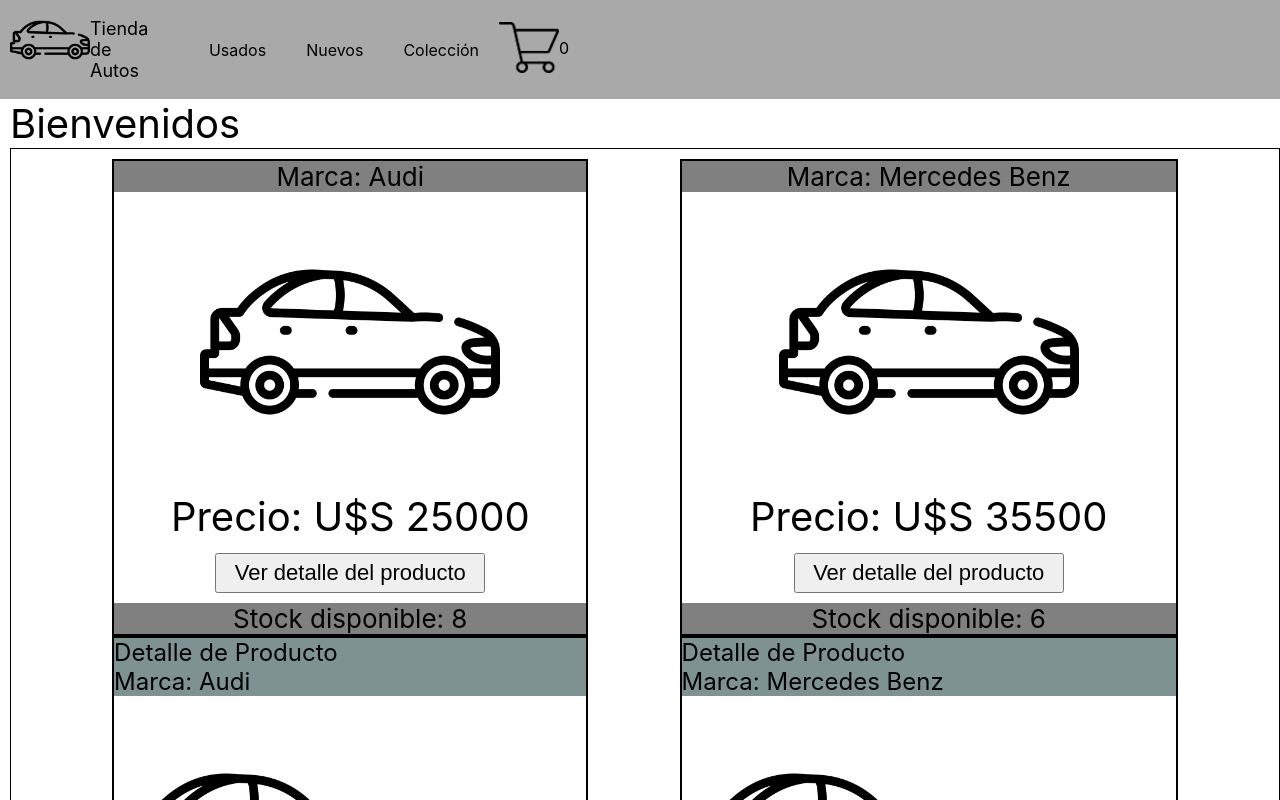
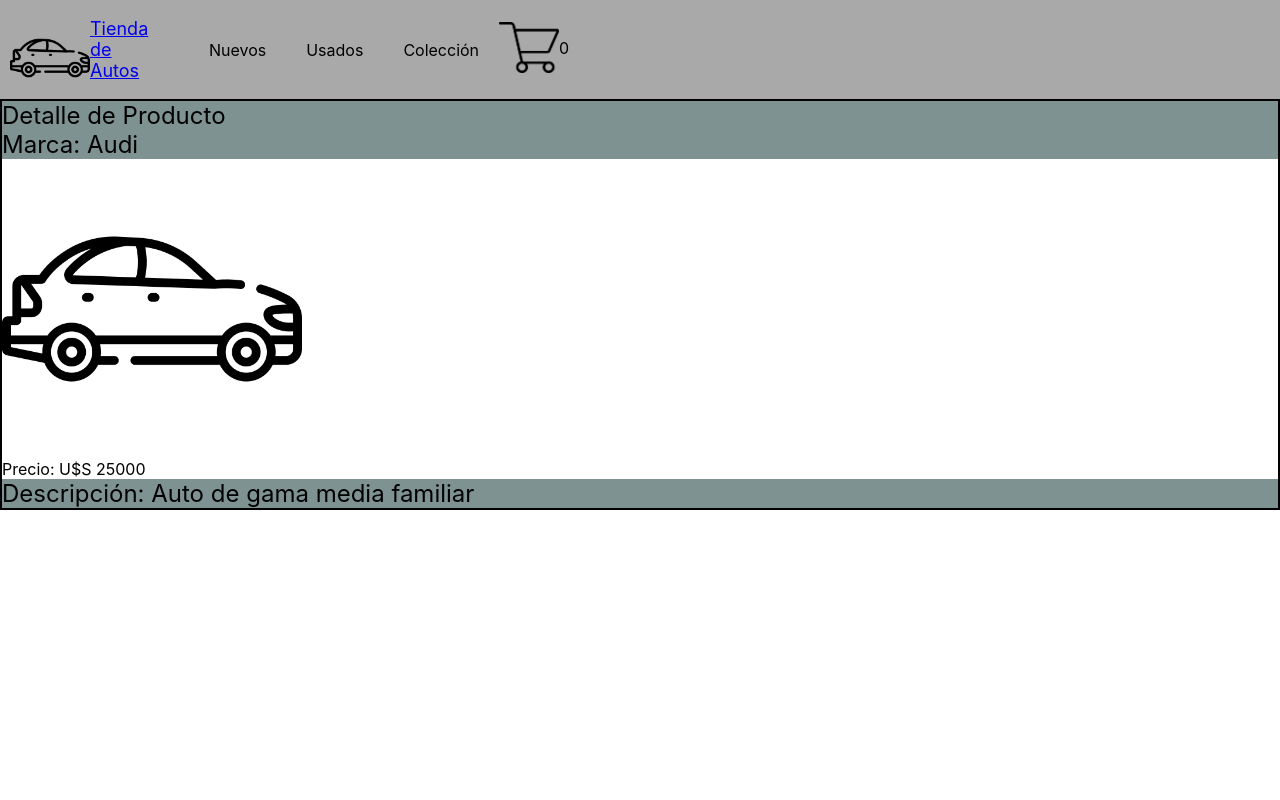
Before and after one commit to javier-brizzio/autosTienda-brizzio, a React (Create React App) app: page /item/1 in a window 1280 px wide. Shown: the top 800 px of the page. Built offline with nearby package versions, Linux system fonts and the light colour scheme.

Commit message:
Entrega 7 - Routing y navegacion

```diff
--- a/public/autos.json
+++ b/public/autos.json
@@ -3,6 +3,7 @@
     {
         "id": 1,
         "title": "Audi",
+        "category": "usados",
         "price": 25000,
         "pictureUrl": "/coche.png",
         "descripcion": "Auto de gama media familiar",
@@ -11,6 +12,7 @@
     {
         "id": 2,
         "title": "Mercedes Benz",
+        "category": "nuevos",
         "price": 35500,
         "pictureUrl": "/coche.png",
         "descripcion": "Auto de alta gama empresarial",
@@ -19,6 +21,7 @@
     {
         "id": 3,
         "title": "Mustang",
+        "category": "coleccion",
         "price": 65000,
         "pictureUrl": "/coche.png",
         "descripcion": "Auto de colección para eventos",
--- a/src/App.js
+++ b/src/App.js
@@ -1,13 +1,20 @@
 import NavBar from "./components/NavBar";
+import { BrowserRouter, Routes, Route } from "react-router-dom";
 import ItemListContainer from "./components/ItemListContainer";
+import ItemDetailContainer from "./components/ItemDetailContainer";
 import "./App.css";
 
 function App() {
   return (
-    <div>
+    <BrowserRouter>
       <NavBar />
-      <ItemListContainer greeting="Bienvenidos" />
-    </div>
+      <Routes>
+        <Route path="/" element={<ItemListContainer />} />
+        <Route path="/category/:id" element={<ItemListContainer />} />
+        <Route path="/item/:id" element={<ItemDetailContainer />} />
+        <Route path="*" element={<div>404 - Not Found</div>} />
+      </Routes>
+    </BrowserRouter>
   );
 }
 
--- a/src/components/Item.js
+++ b/src/components/Item.js
@@ -1,4 +1,5 @@
 import React from "react";
+import { Link } from "react-router-dom";
 
 const Item = ({ item }) => {
   return (
@@ -12,9 +13,11 @@ const Item = ({ item }) => {
         alt="#"
       />
       <div>Precio: U$S {item.price}</div>
-      <button onClick={() => console.log(item.id)}>
-        Ver detalle del producto
-      </button>
+      <Link to={"/item/" + item.id}>
+        <button onClick={() => console.log(item.id)}>
+          Ver detalle del producto
+        </button>
+      </Link>
       <div className="gris">Stock disponible: {item.stock}</div>
     </div>
   );
--- a/src/components/ItemDetailContainer.js
+++ b/src/components/ItemDetailContainer.js
@@ -1,9 +1,10 @@
 import { useEffect, useState } from "react";
+import { useParams } from "react-router-dom";
 import ItemDetail from "./ItemDetail";
 
-const ItemDetailContainer = ({ item }) => {
+const ItemDetailContainer = () => {
   const [detalle, setDetalle] = useState([]);
-
+  const { id } = useParams();
   useEffect(() => {
     const getItem = async () => {
       const promise = new Promise((acc, rej) => {
@@ -15,14 +16,14 @@ const ItemDetailContainer = ({ item }) => {
       try {
         const respuesta = await promise;
         const data = await respuesta.json();
-        let valor = data.autos.filter((it) => it.id === item);
+        let valor = data.autos.filter((it) => it.id == id);
         setDetalle(valor.pop());
       } catch (error) {
         console.log(error);
       }
     };
     getItem();
-  }, []);
+  }, [id]);
   return (
     <div>
       <ItemDetail item={detalle}></ItemDetail>
--- a/src/components/ItemList.js
+++ b/src/components/ItemList.js
@@ -1,7 +1,5 @@
 import React from "react";
 import Item from "./Item";
-
-import ItemDetailContainer from "./ItemDetailContainer";
 
 const ItemList = ({ items }) => {
   return (
@@ -11,9 +9,6 @@ const ItemList = ({ items }) => {
           <div className="item" key={item.id}>
             <Item item={item} />
           </div>
-          <div>
-            <ItemDetailContainer item={item.id}></ItemDetailContainer>
-          </div>
         </div>
       ))}
     </div>
--- a/src/components/ItemListContainer.js
+++ b/src/components/ItemListContainer.js
@@ -1,10 +1,12 @@
 import React, { useEffect, useState } from "react";
+import { useParams } from "react-router-dom";
 import "../App.css";
 import ItemCount from "./ItemCount";
 import ItemList from "./ItemList";
 
 export const ItemListContainer = ({ greeting }) => {
   const [listado, setListado] = useState([]);
+  const { id } = useParams();
   const nombre = (valor) => {
     return console.log(valor);
   };
@@ -19,12 +21,15 @@ export const ItemListContainer = ({ greeting }) => {
       try {
         const respuesta = await promise;
         const data = await respuesta.json();
-        setListado(data.autos);
+        let valor = id
+          ? data.autos.filter((it) => it.category === id)
+          : data.autos;
+        setListado(valor);
       } catch (error) {
         console.log(error);
       }
     })();
-  }, []);
+  }, [id]);
 
   return (
     <div className="containerList">
--- a/src/components/NavBar.js
+++ b/src/components/NavBar.js
@@ -1,30 +1,35 @@
-import React from "react"
-import CartWidget from "./CartWidget"
-import logo from '../coche.png'
-import '../App.css';
+import React from "react";
+import { Link } from "react-router-dom";
+import CartWidget from "./CartWidget";
+import logo from "../coche.png";
+import "../App.css";
 
 export const NavBar = () => {
-    return(
+  return (
     <div className="containerNav">
-         <nav className="navbar" >
+      <nav className="navbar">
+        <Link to={"/"}>
           <div className="marca">
-                <img src={logo} alt="cartIcon" width="80" align="left"/>
-                <p className="nombre" href="#">Tienda de Autos</p>
+            <img src={logo} alt="cartIcon" width="80" align="left" />
+            <p className="nombre" href="#">
+              Tienda de Autos
+            </p>
           </div>
+        </Link>
         <ul className="lista">
           <li>
-                     <a className="link" href="#">Usados</a>
-                 </li>
-                 <li >
-                     <a className="link" href="#">Nuevos</a>
+            <Link to={"/category/nuevos"}>Nuevos</Link>
           </li>
           <li>
-                     <a className="link" href="#">Colección</a>
+            <Link to={"/category/usados"}>Usados</Link>
+          </li>
+          <li>
+            <Link to={"/category/coleccion"}>Colección</Link>
           </li>
         </ul>
       </nav>
-             <CartWidget/>
+      <CartWidget />
     </div>
-    )
-}
-export default NavBar
+  );
+};
+export default NavBar;
```
Lines whose indentation alone changed are shown as unchanged.
